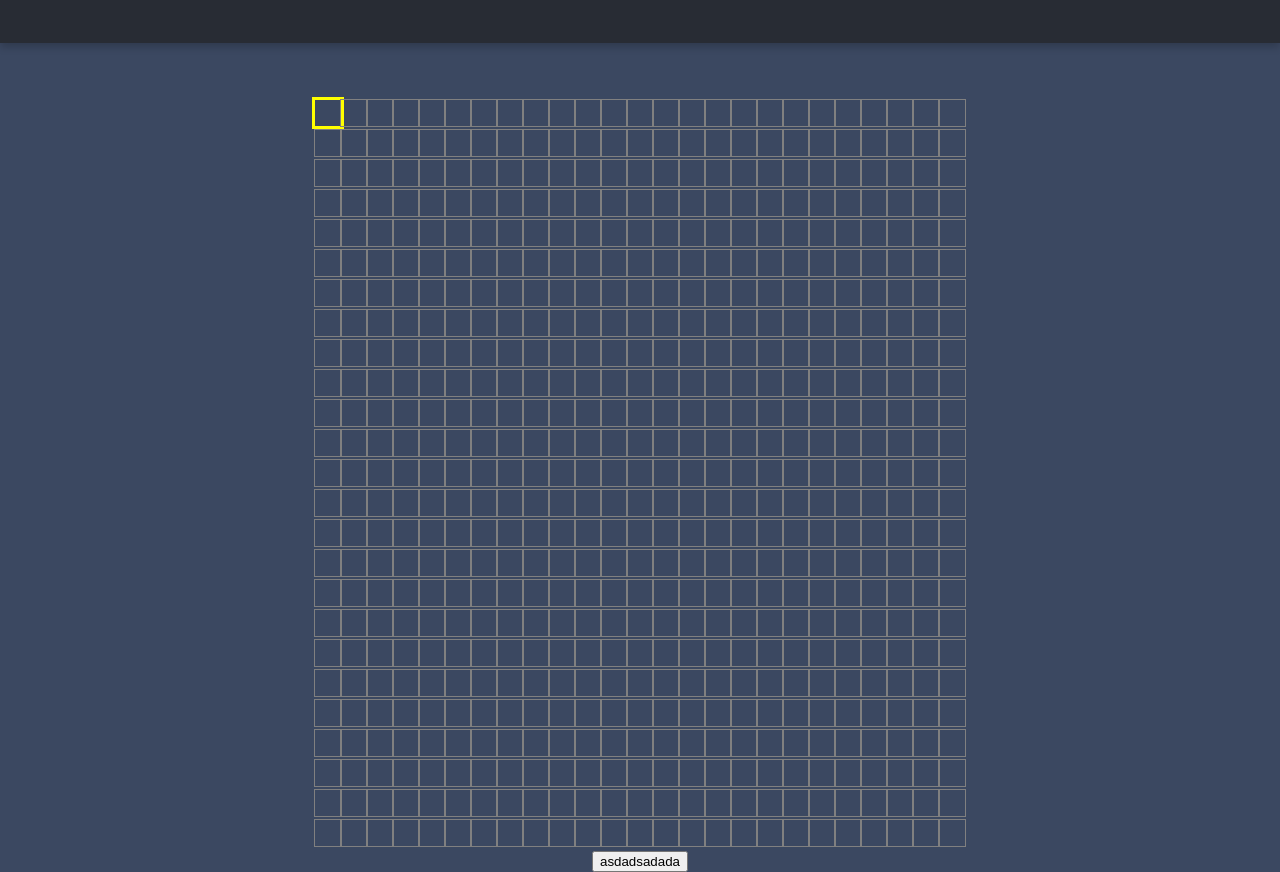
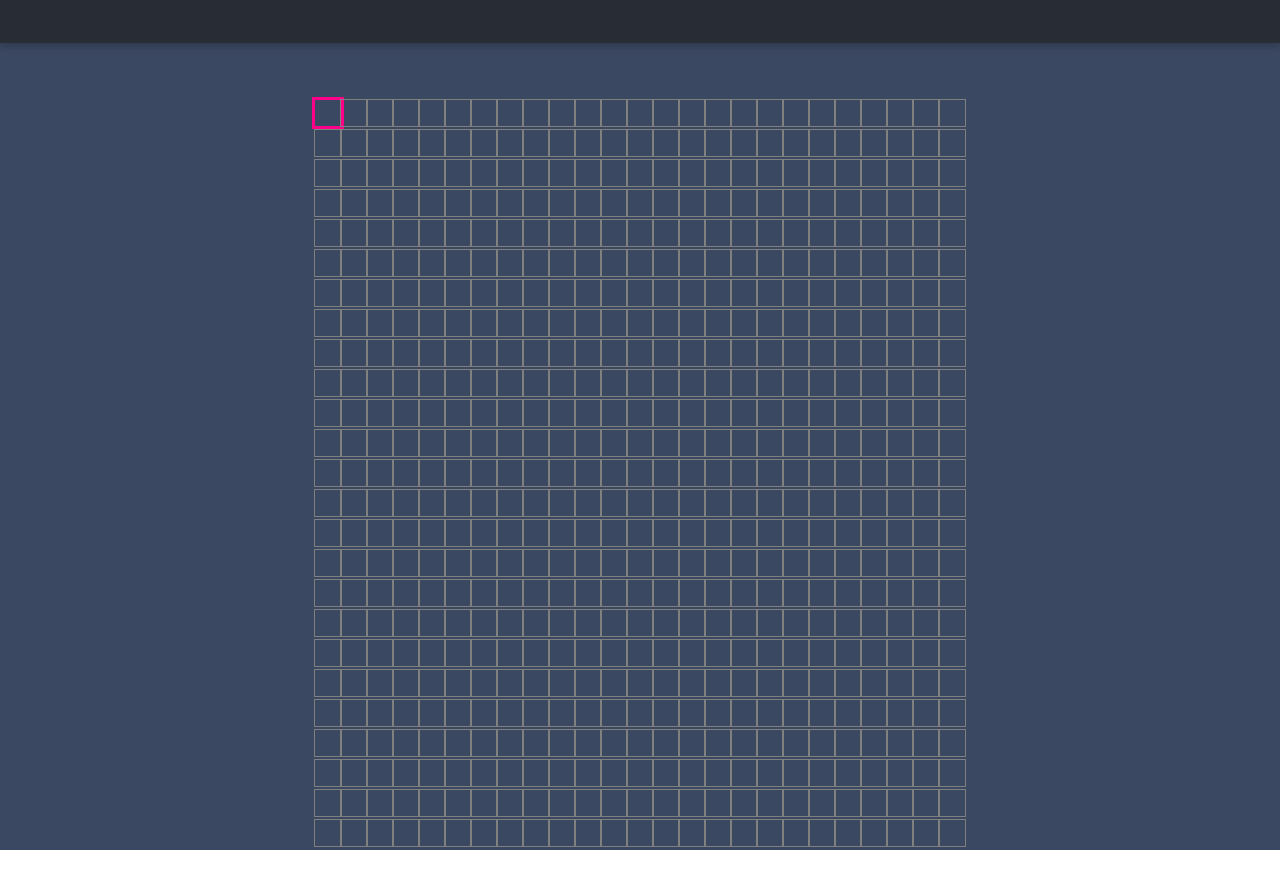
Before and after one commit to Ptrskay3/pathfinder-wasm, a React (Create React App) app in the folder pathfinder/: page / in a window 1280 px wide. After the commit the page ends 850 px from the top, so only its background shows below. Built offline with nearby package versions, Linux system fonts and the light colour scheme.

Commit message:
more progress

```diff
--- a/pathfinder/src/App.js
+++ b/pathfinder/src/App.js
@@ -27,29 +27,24 @@ const Loaded = ({ wasm }) => {
       const currentRow = [];
       for (let y = 0; y < width; y++) {
         if (y === 0 && x === 0) {
-          const node = (
-            <Node
-              x={x}
-              y={y}
-              isStart={true}
-              isFinish={false}
-              isWall={walls[width * x + y]}
-              isVisited={false}
-
-            />
-          );
+          const node = {
+            x: x,
+            y: y,
+            isStart: true,
+            isFinish: false,
+            isWall: walls[width * x + y],
+            isVisited: false,
+          };
           currentRow.push(node);
         } else {
-          const node = (
-            <Node
-              x={x}
-              y={y}
-              isStart={false}
-              isFinish={false}
-              isWall={walls[width * x + y]}
-              isVisited={false}
-            />
-          );
+          const node = {
+            x: x,
+            y: y,
+            isStart: false,
+            isFinish: false,
+            isWall: walls[width * x + y],
+            isVisited: false,
+          };
           currentRow.push(node);
         }
       }
@@ -60,7 +55,15 @@ const Loaded = ({ wasm }) => {
 
   const forceUpdate = useForceUpdate();
 
-  const board = build_universe(width, height, walls);
+  const eraseGoalsCallback = () => {
+    try {
+      const finish = document.getElementsByClassName(`node is-finish`);
+      for (let i = 0; i < finish.length; i++) {
+        finish[i].className = "node";
+      }
+    } catch {}
+  };
+  const board = build_universe(width, height, eraseGoalsCallback);
   // const v = wasm.run_astar_cityblock(width, height, walls, 0, 0, GOALX, GOALY);
   // eslint-disable-next-line no-unused-vars
   const [universe, _setUniverse] = useState(board);
@@ -97,21 +100,44 @@ const Loaded = ({ wasm }) => {
     animateShortestPath(buildPath(z));
   };
 
-  const rebuild_universe = () => {
-    const bl = new Array(width * height);
-    bl.fill(1);
-    // console.log("bl is ", bl);
-    const u = build_universe(width, height, bl);
-    // _setWalls([...bl]);
-    _setUniverse([...u]);
-    // console.log(u[0][1]);
-    forceUpdate();
+  const clearWalls = () => {
+    const lastpath = document.getElementsByClassName(`node`);
+    // console.log("a hossza most", lastpath);
+    for (let j = 0; j < lastpath.length; j++) {
+      const node = lastpath[j];
+      if (node.classList.contains("is-really-wall")) {
+        node.className = "node";
+      }
+    }
+  };
+
+  const rebuild_universe = (withWalls = false) => {
+    // const block = new Array(width * height);
+    // block.fill(0);
+    // const u = build_universe(width, height, block);
+
+    const lastpath = document.getElementsByClassName(`node`);
+    // console.log("a hossza most", lastpath);
+    for (let j = 0; j < lastpath.length; j++) {
+      const cond = withWalls
+        ? false
+        : lastpath[j].classList.contains("is-really-wall");
+      if (cond) {
+        continue;
+      } else if (lastpath[j].classList.contains("is-start")) {
+        lastpath[j].className = "node is-start";
+      } else if (lastpath[j].classList.contains("is-finish")) {
+        lastpath[j].className = "node is-finish";
+      } else {
+        lastpath[j].className = "node";
+      }
+    }
   };
 
   const fetchWallsKing = () => {
     const block = new Array(width * height);
     block.fill(0);
-    const a = document.getElementsByClassName(`node is-really-wall`);
+    const a = document.getElementsByClassName("node is-really-wall");
     for (let k = 0; k < a.length; k++) {
       const el = a[k].id.split("-");
       // console.log(`ez most wall lett x: ${el[1]} y: ${el[2]}`);
@@ -138,16 +164,16 @@ const Loaded = ({ wasm }) => {
     }
   };
 
-  const clearInitialGoal = () => {
-    try {
-      const finish = document.getElementsByClassName(`node is-finish`);
-      for (let i = 0; i < finish.length - 1; i++) {
-        finish[i].className = "node";
-      }
-    } catch {
-      console.log("skipped");
-    }
-  };
+  // const clearInitialGoal = () => {
+  //   try {
+  //     const finish = document.getElementsByClassName(`node is-finish`);
+  //     for (let i = 0; i < finish.length - 1; i++) {
+  //       finish[i].className = "node";
+  //     }
+  //   } catch {
+  //     console.log("skipped");
+  //   }
+  // };
 
   const buildPath = (p) => {
     const x_path = [];
@@ -175,19 +201,27 @@ const Loaded = ({ wasm }) => {
     }
 
     // cleanup last
-    const lastpath = document.getElementsByClassName(`node is-visited`);
-    // console.log("a hossza most", lastpath);
-    for (let j = 0; j < lastpath.length; j++) {
-      // console.log(lastpath[j]);
-      lastpath[j].className = "node";
-    }
+    // const lastpath = document.getElementsByClassName("node is-visited");
+    // console.log("ezek", lastpath);
+    // for (let j = 0; j < lastpath.length; j++) {
+    //   console.log("ezt megváltoztotta", lastpath[j]);
+    //   lastpath[j].className = "node";
+    // }
+    rebuild_universe();
 
     for (let i = 0; i < existing.length; i++) {
       setTimeout(() => {
         const node = existing[i];
         try {
-          document.getElementById(`node-${node[0]}-${node[1]}`).className =
-            "node is-visited";
+          const element = document.getElementById(`node-${node[0]}-${node[1]}`);
+          if (element.classList.contains("is-start")) {
+            element.className = "node is-start is-visited";
+          } else if (element.classList.contains("is-finish")) {
+            element.className = "node is-visited is-finish";
+          } else {
+            document.getElementById(`node-${node[0]}-${node[1]}`).className =
+              "node is-visited";
+          }
         } catch (e) {
           console.log(e);
         }
@@ -201,13 +235,31 @@ const Loaded = ({ wasm }) => {
       <Menubar
         findPathKing={fetchWallsKing}
         findPath={fetchWallsCity}
+        clearUni={() => rebuild_universe(true)}
+        clearWalls={() => clearWalls()}
         isPathThere={isPathThere}
       ></Menubar>
-      <div id="cls" className="grid" align="center" onClick={clearInitialGoal}>
+      <div id="cls" className="grid" align="center">
         {universe.map((row, rowIdx) => {
-          return <div>{row.map((node, nodeIdx) => node)}</div>;
+          return (
+            <div>
+              {row.map((node, nodeIdx) => {
+                const { x, y, isFinish, isStart, isWall, isVisited } = node;
+                return (
+                  <Node
+                    x={x}
+                    y={y}
+                    isStart={isStart}
+                    isFinish={isFinish}
+                    isVisited={isVisited}
+                    isWall={isWall}
+                    callback={eraseGoalsCallback}
+                  />
+                );
+              })}
+            </div>
+          );
         })}
-        <button onClick={rebuild_universe}>asdadsadada</button>
       </div>
     </div>
   );
--- a/pathfinder/src/components/Menubar.js
+++ b/pathfinder/src/components/Menubar.js
@@ -2,7 +2,13 @@ import React, { useState, useEffect } from "react";
 import "./Menubar.css";
 import { CSSTransition } from "react-transition-group";
 
-export default function Menubar({ findPath, findPathKing, isPathThere }) {
+export default function Menubar({
+  findPath,
+  findPathKing,
+  isPathThere,
+  clearUni,
+  clearWalls,
+}) {
   const [isNavVisible, setNavVisibility] = useState(false);
   const [isSmallScreen, setIsSmallScreen] = useState(false);
   const [isPath, setIsPath] = useState(isPathThere);
@@ -80,6 +86,12 @@ export default function Menubar({ findPath, findPathKing, isPathThere }) {
           <button className="toggle" id="diag" onClick={toggleKing}>
             {king ? "Diagonal allowed" : "Diagonal disabled"}
           </button>
+          <button className="btn-active" id="clearer" onClick={clearUni}>
+            Clear
+          </button>
+          <button className="btn-active" id="clearer2" onClick={clearWalls}>
+            Clear Walls
+          </button>
         </nav>
       </CSSTransition>
       <button onClick={toggleNav} className="Burger">
--- a/pathfinder/src/components/Node.css
+++ b/pathfinder/src/components/Node.css
@@ -12,13 +12,13 @@
   position: relative;
 }
 
-.is-finish {
+.node.is-finish {
   /* width: 25px;
     height: 25px;
     outline: 3px solid red;
     display: inline-block; */
   /* background-color: white; */
-  outline: 3px violet;
+  outline: 3px rgb(46, 67, 255);
   outline-style: solid;
 }
 
@@ -26,15 +26,15 @@
   /* width: 25px;
   height: 25px;
   outline: 3px solid blue;
-  display: inline-block; */
-  /* background-color: black; */
-  outline: 3px yellow;
+  display: inline-block;
+  background-color: black; */
+  outline: 3px rgb(255, 0, 136);
   outline-style: solid;
 }
 
-.is-visited {
+/* .is-visited {
   background-color: red;
-}
+} */
 
 .is-really-wall {
   background-color: black;
--- a/pathfinder/src/components/Node.js
+++ b/pathfinder/src/components/Node.js
@@ -24,6 +24,7 @@ export default class Node extends React.Component {
       isVisited: this.props.isVisited,
       isWall: this.props.isWall,
       dragging: false,
+      callback: this.props.callback,
     };
     this.nodeClicked = this.nodeClicked.bind(this);
     this.onMouseDown = this.onMouseDown.bind(this);
@@ -76,6 +77,7 @@ export default class Node extends React.Component {
   // }
 
   onMouseDown(event) {
+    this.state.callback();
     this.setState({ isFinish: true, isWall: false, isVisited: false });
     // if (event.code === 87) {
 
```
Also changed, not shown: 1 other file (tests, documents, lock files or other folders).
